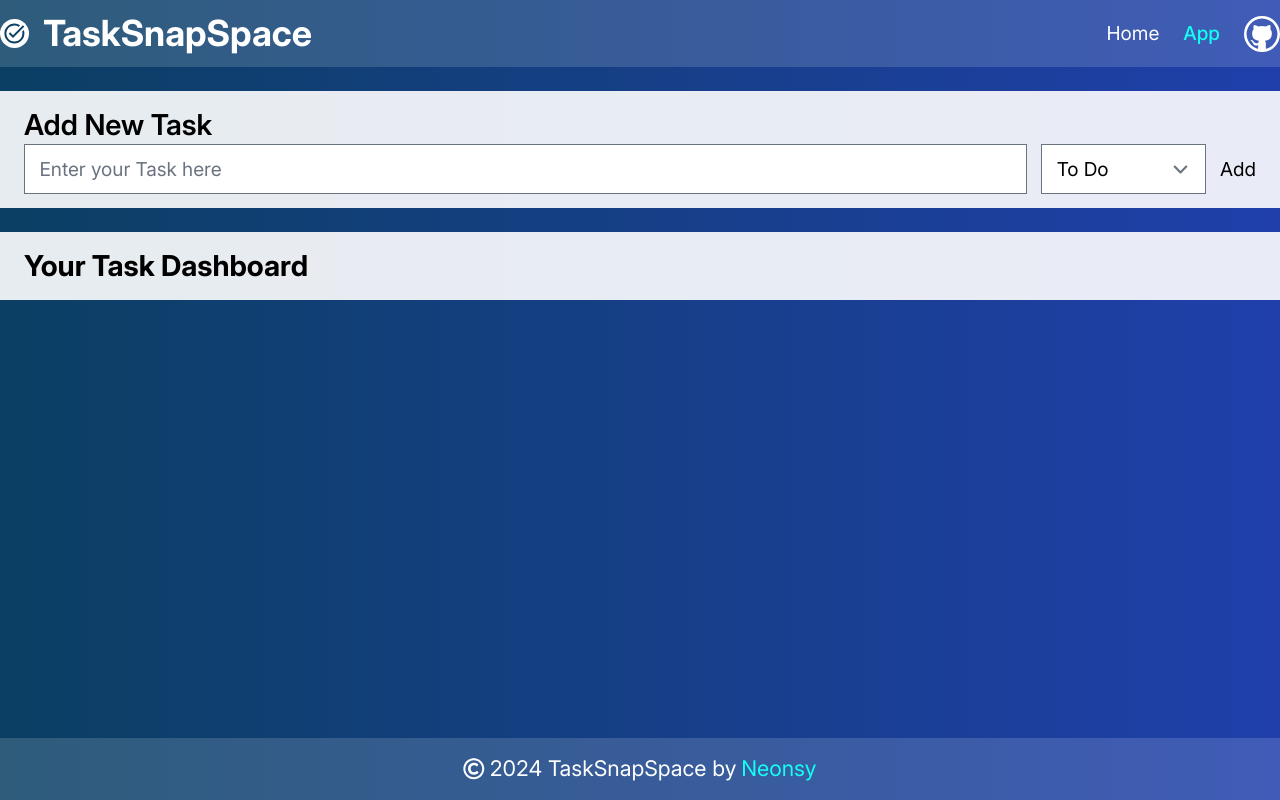
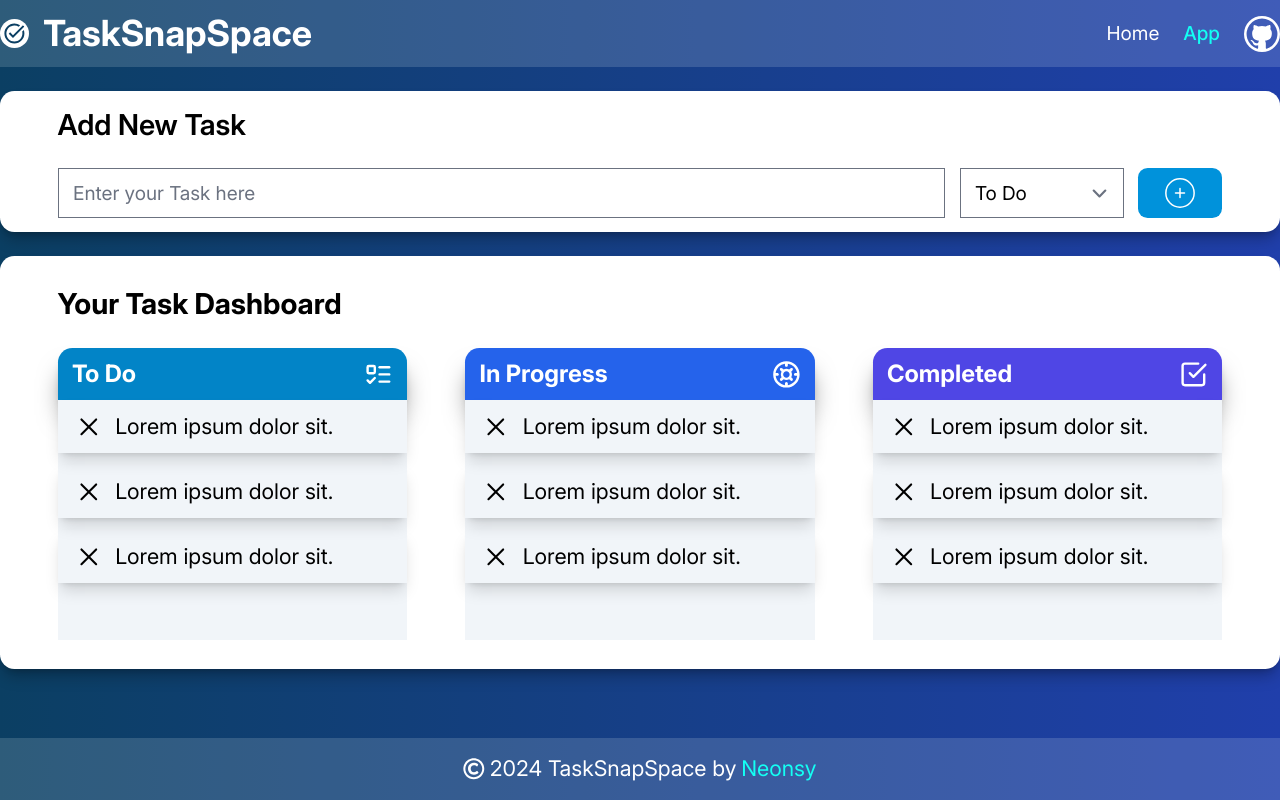
Before and after one commit to Neonsy/React-Learning-Projects, a React (Vite) app in the folder Task Snap Space/: page /app in a window 1280 px wide. Built offline with nearby package versions, Linux system fonts and the light colour scheme.

Commit message:
Finished mocking App Page

```diff
--- a/Task Snap Space/src/pages/app/index.tsx
+++ b/Task Snap Space/src/pages/app/index.tsx
@@ -1,7 +1,13 @@
+import { CiCirclePlus } from 'react-icons/ci';
+import { LuListTodo } from 'react-icons/lu';
+import { GiAbstract103 } from 'react-icons/gi';
+import { FiCheckSquare } from 'react-icons/fi';
+import { IoCloseOutline } from 'react-icons/io5';
+
 export default function App() {
     return (
         <main className='flex flex-col gap-y-5 mt-5'>
-            <section className='bg-white/90 px-5 py-3'>
+            <section className='bg-white px-12 py-3 flex flex-col gap-y-5 rounded-xl shadow-lg shadow-black/25'>
                 <h2 className='font-semibold'>Add New Task</h2>
                 <form className='flex gap-x-3'>
                     <input className='flex-grow' placeholder='Enter your Task here' />
@@ -9,11 +15,83 @@ export default function App() {
                         <option>To Do</option>
                         <option>In Progress</option>
                     </select>
-                    <button type='submit'>Add</button>
+                    <button
+                        type='submit'
+                        className='text-3xl px-5 bg-[#0092db] text-white rounded-lg transition-colors hover:bg-[#00aaff] active:scale-90'>
+                        <CiCirclePlus />
+                    </button>
                 </form>
             </section>
-            <section className='bg-white/90 px-5 py-3'>
+
+            <section className='bg-white px-12 py-6 flex flex-col gap-y-5 rounded-xl shadow-lg shadow-black/25'>
                 <h2 className='font-bold'>Your Task Dashboard</h2>
+                <div className='grid grid-cols-3 gap-x-12'>
+                    <div>
+                        <div className='flex justify-between items-center bg-[#0284C7] text-white shadow-xl shadow-black/50 font-bold px-3 py-2 rounded-tl-xl rounded-tr-xl'>
+                            <h3>To Do</h3>
+                            <LuListTodo className='text-2xl' />
+                        </div>
+
+                        <div className='bg-slate-100 flex flex-col gap-y-2.5 pb-12'>
+                            <div className='shadow-lg shadow-black/15 py-2 flex items-center gap-x-2 px-3'>
+                                <IoCloseOutline className='w-7 h-7 cursor-pointer' />
+                                <p className='break-all'>Lorem ipsum dolor sit.</p>
+                            </div>
+                            <div className='shadow-lg shadow-black/15 py-2 flex items-center gap-x-2 px-3'>
+                                <IoCloseOutline className='w-7 h-7 cursor-pointer' />
+                                <p className='break-all'>Lorem ipsum dolor sit.</p>
+                            </div>
+                            <div className='shadow-lg shadow-black/15 py-2 flex items-center gap-x-2 px-3'>
+                                <IoCloseOutline className='w-7 h-7 cursor-pointer' />
+                                <p className='break-all'>Lorem ipsum dolor sit.</p>
+                            </div>
+                        </div>
+                    </div>
+
+                    <div>
+                        <div className='flex justify-between items-center bg-[#2563EB] text-white shadow-xl shadow-black/50 font-bold px-3 py-2 rounded-tl-xl rounded-tr-xl'>
+                            <h3>In Progress</h3>
+                            <GiAbstract103 className='text-2xl' />
+                        </div>
+
+                        <div className='bg-slate-100 flex flex-col gap-y-2.5 pb-12'>
+                            <div className='shadow-lg shadow-black/15 py-2 flex items-center gap-x-2 px-3'>
+                                <IoCloseOutline className='w-7 h-7 cursor-pointer' />
+                                <p className='break-all'>Lorem ipsum dolor sit.</p>
+                            </div>
+                            <div className='shadow-lg shadow-black/15 py-2 flex items-center gap-x-2 px-3'>
+                                <IoCloseOutline className='w-7 h-7 cursor-pointer' />
+                                <p className='break-all'>Lorem ipsum dolor sit.</p>
+                            </div>
+                            <div className='shadow-lg shadow-black/15 py-2 flex items-center gap-x-2 px-3'>
+                                <IoCloseOutline className='w-7 h-7 cursor-pointer' />
+                                <p className='break-all'>Lorem ipsum dolor sit.</p>
+                            </div>
+                        </div>
+                    </div>
+
+                    <div>
+                        <div className='flex justify-between items-center bg-[#4F46E5] text-white shadow-xl shadow-black/50 font-bold px-3 py-2 rounded-tl-xl rounded-tr-xl'>
+                            <h3>Completed</h3>
+                            <FiCheckSquare className='text-2xl' />
+                        </div>
+
+                        <div className='bg-slate-100 flex flex-col gap-y-2.5 pb-12'>
+                            <div className='shadow-lg shadow-black/15 py-2 flex items-center gap-x-2 px-3'>
+                                <IoCloseOutline className='w-7 h-7 cursor-pointer' />
+                                <p className='break-all'>Lorem ipsum dolor sit.</p>
+                            </div>
+                            <div className='shadow-lg shadow-black/15 py-2 flex items-center gap-x-2 px-3'>
+                                <IoCloseOutline className='w-7 h-7 cursor-pointer' />
+                                <p className='break-all'>Lorem ipsum dolor sit.</p>
+                            </div>
+                            <div className='shadow-lg shadow-black/15 py-2 flex items-center gap-x-2 px-3'>
+                                <IoCloseOutline className='w-7 h-7 cursor-pointer' />
+                                <p className='break-all'>Lorem ipsum dolor sit.</p>
+                            </div>
+                        </div>
+                    </div>
+                </div>
             </section>
         </main>
     );
```
